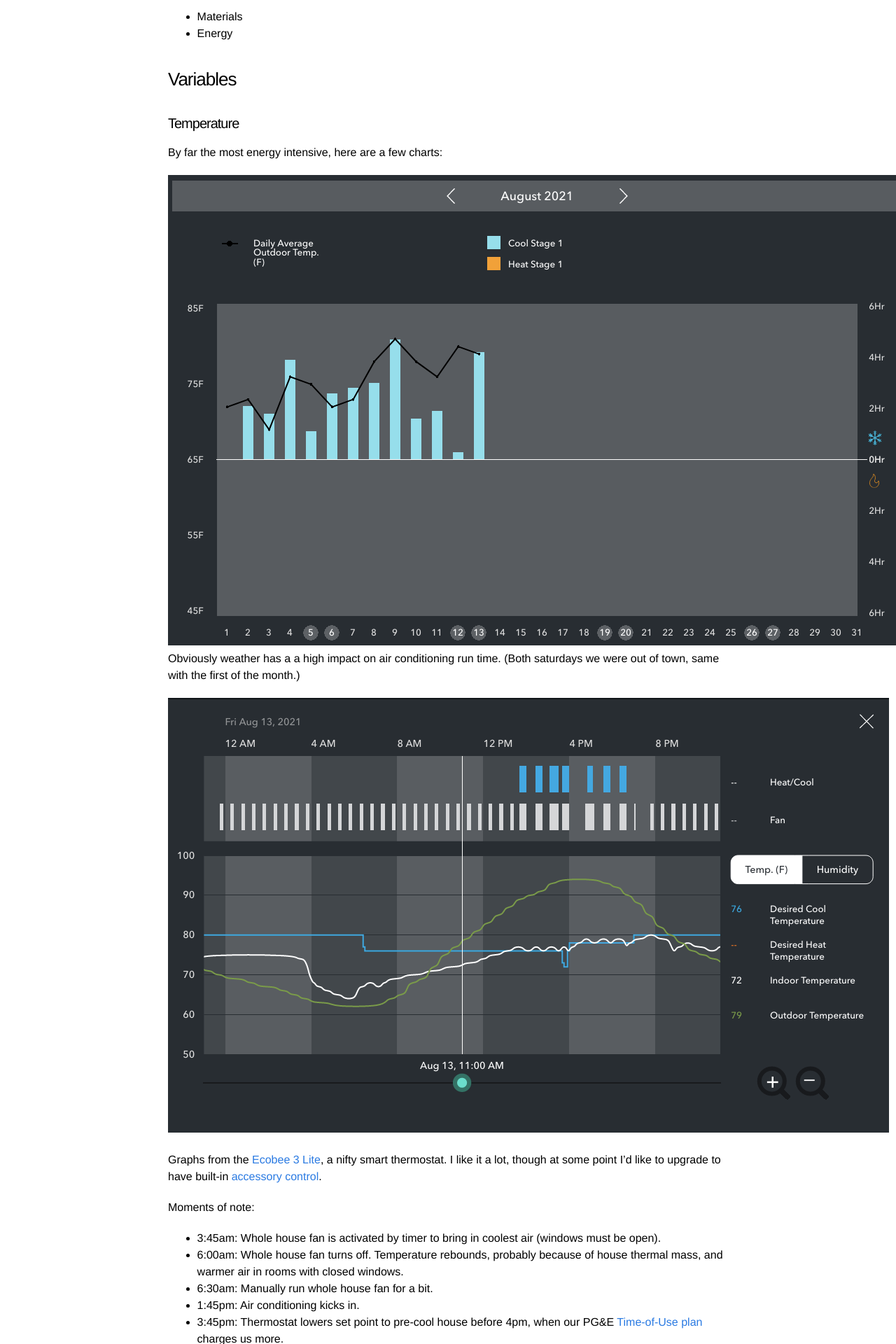
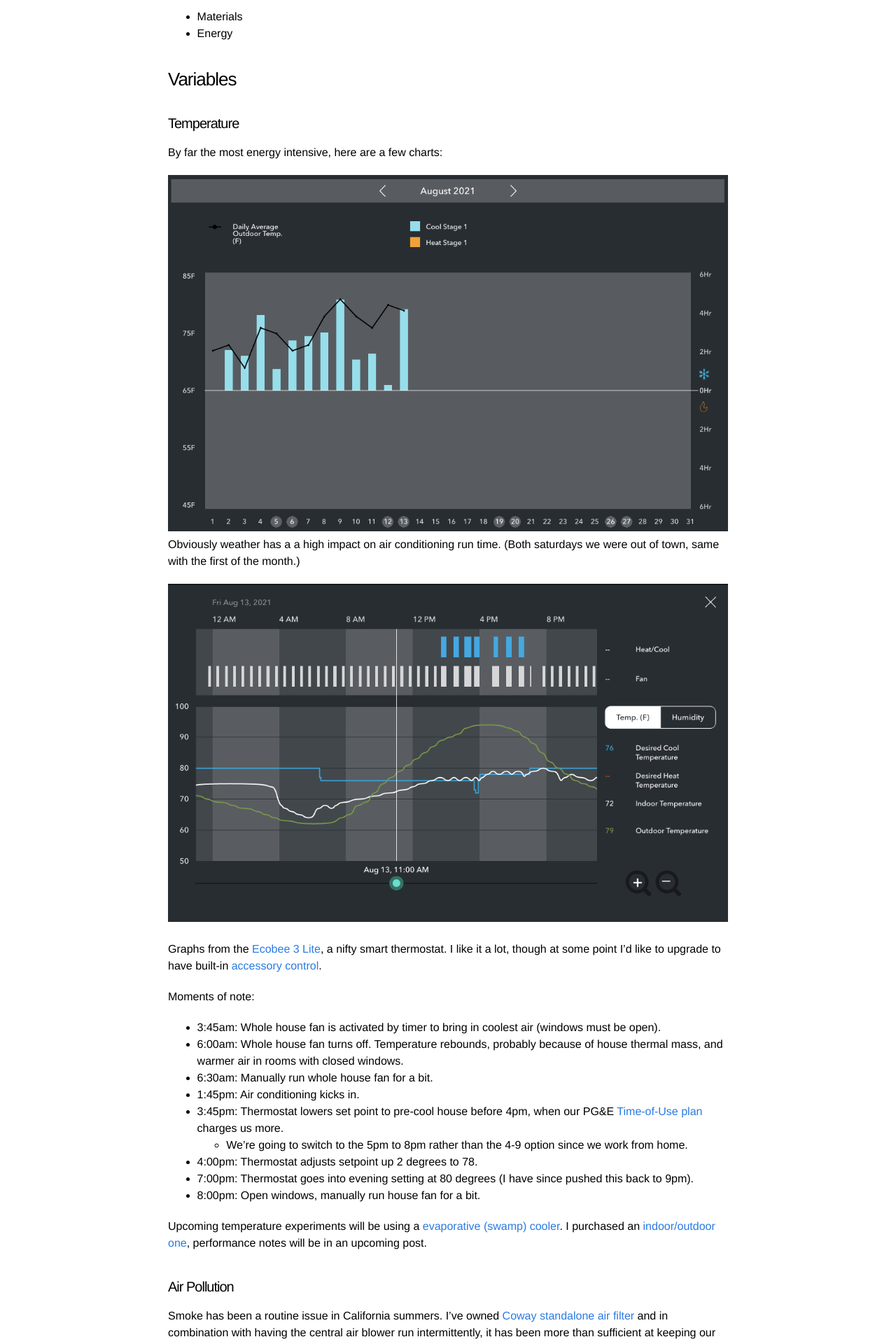
Before and after one commit to siliconbabylon/siliconbabylon.github.io, a Jekyll site: the page built from _posts/2021-08-16-home-hvac.md, in a window 1280 px wide. Shown: the part 898-2818 px from the top of the page at 70% size. Built offline with Jekyll 4.4.1, drawn with Linux system fonts in a browser that asks for light colours.

Commit message:
fix image styling

```diff
--- a/_posts/2021-08-16-home-hvac.md
+++ b/_posts/2021-08-16-home-hvac.md
@@ -40,10 +40,10 @@ Costs:
 
 By far the most energy intensive, here are a few charts:
 
-![Weather Impact](/images/weather_impact.png)
+![Weather Impact](/images/weather_impact.png){: style="width:100%" }
 Obviously weather has a a high impact on air conditioning run time. (Both saturdays we were out of town, same with the first of the month.)
 
-![Example Day](/images/example_day.png)
+![Example Day](/images/example_day.png){: style="width:100%" }
 
 Graphs from the [Ecobee 3 Lite](https://www.ecobee.com/en-us/smart-thermostats/smart-wifi-thermostat/), a nifty smart thermostat. I like it a lot, though at some point I'd like to upgrade to have built-in [accessory control](https://www.ecobee.com/2015/06/feature-friday-free-cooling/).
 
```
